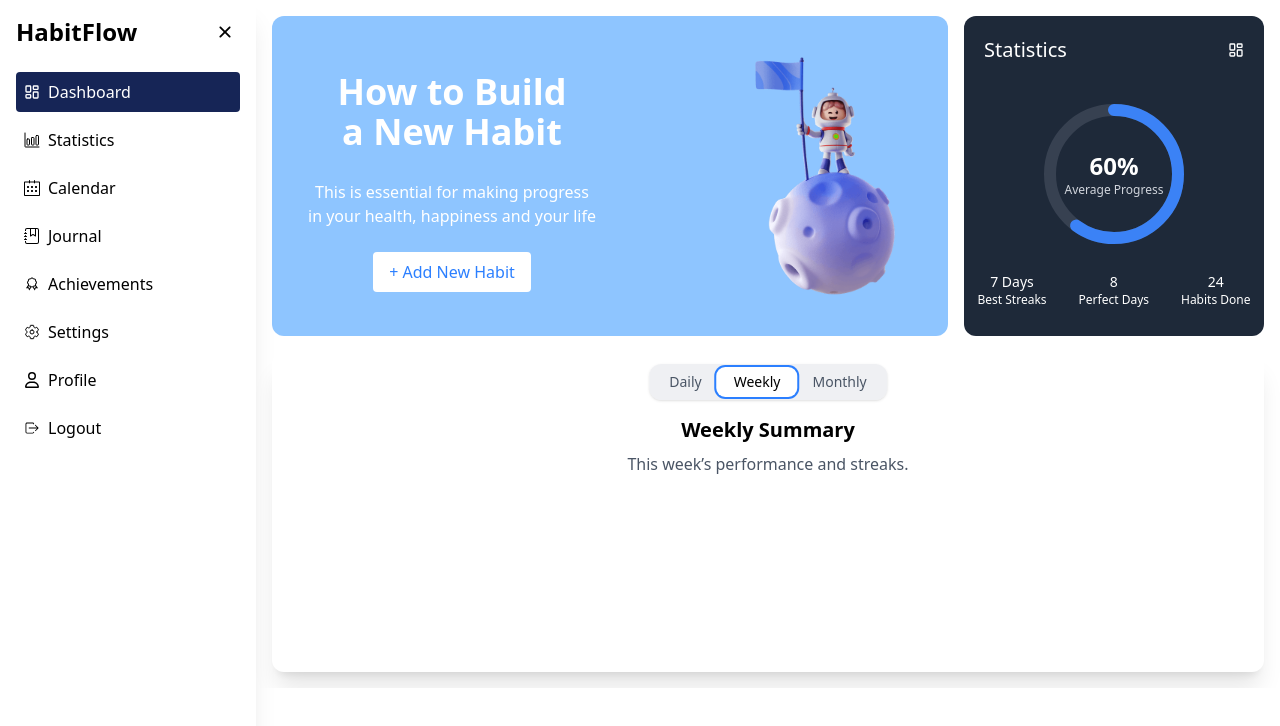
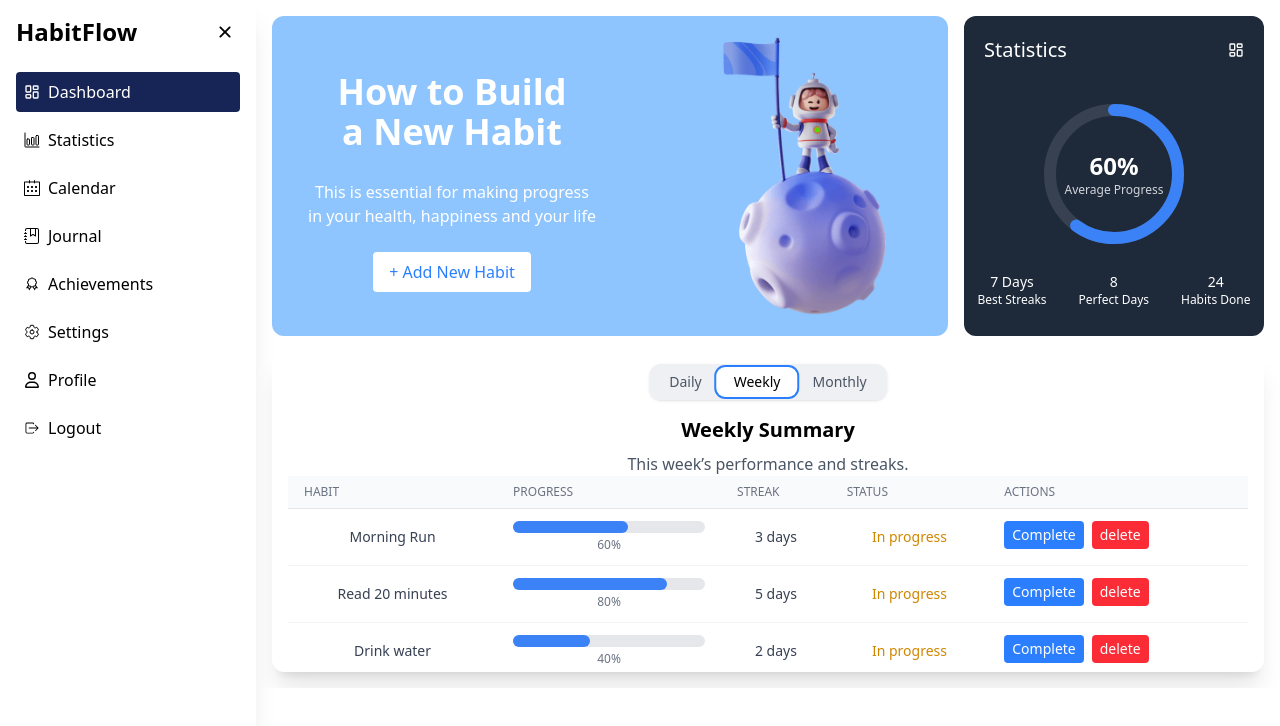
Before and after one commit to juliusmwas/NinjaFood, a React (Vite) app: page / in a window 1280 px wide. Both pictures are taken after a click on the tab "Weekly". Shown: the top 726 px of the page. Built offline with nearby package versions, Linux system fonts and the light colour scheme.

Commit message:
Finished the dashboard sidebar link contents

```diff
--- a/src/Components/pages/DashboardPage.jsx
+++ b/src/Components/pages/DashboardPage.jsx
@@ -11,6 +11,7 @@ function DashboardPage() {
     { id: 1, name: "Morning Run", progress: 60, streak: 3, completed: false },
     { id: 2, name: "Read 20 minutes", progress: 80, streak: 5, completed: false },
     { id: 3, name: "Drink water", progress: 40, streak: 2, completed: false },
+    { id: 4, name: "Drink water", progress: 40, streak: 2, completed: false },
   ];
   const [habits, setHabits] = useState(initialHabits);
 
@@ -29,17 +30,6 @@ function DashboardPage() {
     );
   };
 
-  // Update progress
-  const updateProgress = (id, value) => {
-    const v = Math.max(0, Math.min(100, value));
-    setHabits((prev) =>
-      prev.map((h) =>
-        h.id === id
-          ? { ...h, progress: v, completed: v >= 100 }
-          : h
-      )
-    );
-  };
 
   // Animate daily progress (right card)
   const getTarget = () => {
@@ -98,7 +88,7 @@ function DashboardPage() {
           <img
             src="/Colony.png"
             alt="Habit illustration"
-            className="h-60 object-contain"
+            className="h-70  object-contain"
           />
         </div>
 
@@ -212,17 +202,8 @@ function DashboardPage() {
                           >
                             {h.completed ? "Undo" : "Complete"}
                           </button>
-                          <button
-                            onClick={() => updateProgress(h.id, h.progress + 10)}
-                            className="px-2 py-1 rounded bg-gray-100 text-sm hover:bg-gray-200"
-                          >
-                            +10
-                          </button>
-                          <button
-                            onClick={() => updateProgress(h.id, h.progress - 10)}
-                            className="px-2 py-1 rounded bg-gray-100 text-sm hover:bg-gray-200"
-                          >
-                            -10
+                          <button className="px-2 py-1 rounded bg-red-500 text-sm text-white"                          >
+                            delete
                           </button>
                         </td>
                       </tr>
@@ -237,6 +218,57 @@ function DashboardPage() {
             <div className="text-center mt-6">
               <h2 className="text-xl font-bold mb-2">Weekly Summary</h2>
               <p className="text-gray-600">This week’s performance and streaks.</p>
+              <div className="overflow-x-auto max-h-[220px]">
+                <table className="min-w-full divide-y divide-gray-200">
+                  <thead className="bg-gray-50 sticky top-0">
+                    <tr>
+                      <th className="px-4 py-2 text-left text-xs font-medium text-gray-500 uppercase">Habit</th>
+                      <th className="px-4 py-2 text-left text-xs font-medium text-gray-500 uppercase">Progress</th>
+                      <th className="px-4 py-2 text-left text-xs font-medium text-gray-500 uppercase">Streak</th>
+                      <th className="px-4 py-2 text-left text-xs font-medium text-gray-500 uppercase">Status</th>
+                      <th className="px-4 py-2 text-left text-xs font-medium text-gray-500 uppercase">Actions</th>
+                    </tr>
+                  </thead>
+                  <tbody className="bg-white divide-y divide-gray-100">
+                    {habits.map((h) => (
+                      <tr key={h.id} className="hover:bg-gray-50">
+                        <td className="px-4 py-3 text-sm text-gray-700">{h.name}</td>
+                        <td className="px-4 py-3 w-56">
+                          <div className="bg-gray-200 rounded-full h-3 w-full">
+                            <div
+                              className="h-3 rounded-full transition-all duration-700"
+                              style={{
+                                width: mounted ? `${h.progress}%` : "0%",
+                                backgroundColor: h.completed ? "#10B981" : "#3B82F6",
+                              }}
+                            />
+                          </div>
+                          <div className="text-xs text-gray-500 mt-1">{h.progress}%</div>
+                        </td>
+                        <td className="px-4 py-3 text-sm text-gray-700">{h.streak} days</td>
+                        <td className="px-4 py-3 text-sm">
+                          {h.completed ? (
+                            <span className="text-green-600 font-medium">Completed</span>
+                          ) : (
+                            <span className="text-yellow-600 font-medium">In progress</span>
+                          )}
+                        </td>
+                        <td className="px-4 py-3 text-sm flex gap-2">
+                          <button
+                            onClick={() => toggleComplete(h.id)}
+                            className="px-2 py-1 rounded bg-blue-500 text-white text-sm hover:opacity-90"
+                          >
+                            {h.completed ? "Undo" : "Complete"}
+                          </button>
+                          <button className="px-2 py-1 rounded bg-red-500 text-sm text-white"                          >
+                            delete
+                          </button>
+                        </td>
+                      </tr>
+                    ))}
+                  </tbody>
+                </table>
+              </div>
             </div>
           )}
 
@@ -244,6 +276,57 @@ function DashboardPage() {
             <div className="text-center mt-6">
               <h2 className="text-xl font-bold mb-2">Monthly Trends</h2>
               <p className="text-gray-600">Your long-term progress and stats.</p>
+              <div className="overflow-x-auto max-h-[220px]">
+                <table className="min-w-full divide-y divide-gray-200">
+                  <thead className="bg-gray-50 sticky top-0">
+                    <tr>
+                      <th className="px-4 py-2 text-left text-xs font-medium text-gray-500 uppercase">Habit</th>
+                      <th className="px-4 py-2 text-left text-xs font-medium text-gray-500 uppercase">Progress</th>
+                      <th className="px-4 py-2 text-left text-xs font-medium text-gray-500 uppercase">Streak</th>
+                      <th className="px-4 py-2 text-left text-xs font-medium text-gray-500 uppercase">Status</th>
+                      <th className="px-4 py-2 text-left text-xs font-medium text-gray-500 uppercase">Actions</th>
+                    </tr>
+                  </thead>
+                  <tbody className="bg-white divide-y divide-gray-100">
+                    {habits.map((h) => (
+                      <tr key={h.id} className="hover:bg-gray-50">
+                        <td className="px-4 py-3 text-sm text-gray-700">{h.name}</td>
+                        <td className="px-4 py-3 w-56">
+                          <div className="bg-gray-200 rounded-full h-3 w-full">
+                            <div
+                              className="h-3 rounded-full transition-all duration-700"
+                              style={{
+                                width: mounted ? `${h.progress}%` : "0%",
+                                backgroundColor: h.completed ? "#10B981" : "#3B82F6",
+                              }}
+                            />
+                          </div>
+                          <div className="text-xs text-gray-500 mt-1">{h.progress}%</div>
+                        </td>
+                        <td className="px-4 py-3 text-sm text-gray-700">{h.streak} days</td>
+                        <td className="px-4 py-3 text-sm">
+                          {h.completed ? (
+                            <span className="text-green-600 font-medium">Completed</span>
+                          ) : (
+                            <span className="text-yellow-600 font-medium">In progress</span>
+                          )}
+                        </td>
+                        <td className="px-4 py-3 text-sm flex gap-2">
+                          <button
+                            onClick={() => toggleComplete(h.id)}
+                            className="px-2 py-1 rounded bg-blue-500 text-white text-sm hover:opacity-90"
+                          >
+                            {h.completed ? "Undo" : "Complete"}
+                          </button>
+                          <button className="px-2 py-1 rounded bg-red-500 text-sm text-white"                          >
+                            delete
+                          </button>
+                        </td>
+                      </tr>
+                    ))}
+                  </tbody>
+                </table>
+              </div>
             </div>
           )}
         </div>
--- a/src/Components/pages/StatisticsPage.jsx
+++ b/src/Components/pages/StatisticsPage.jsx
@@ -1,4 +1,65 @@
+import { IoBarChart } from "react-icons/io5";
+import { FaRegCalendarCheck } from "react-icons/fa6";
+import { IoIosFlame } from "react-icons/io";
+
 function StatisticsPage() {
-  return <h1 className="text-2xl font-bold">Statistics Page</h1>;
+  return (
+    <div className="max-w-[1000px] mx-auto p-6">
+      {/* ===== Top Overview Cards ===== */}
+      <div className="grid grid-cols-2 md:grid-cols-4 gap-4 mb-6">
+        <div className="bg-blue-100 rounded-xl p-4 text-center">
+          <h2 className="text-xl font-bold">5</h2>
+          <p className="text-sm text-gray-600">Total Habits</p>
+        </div>
+        <div className="bg-green-100 rounded-xl p-4 text-center">
+          <h2 className="text-xl font-bold">72%</h2>
+          <p className="text-sm text-gray-600">Avg Completion</p>
+        </div>
+        <div className="bg-purple-100 rounded-xl p-4 text-center">
+          <h2 className="text-xl font-bold">14</h2>
+          <p className="text-sm text-gray-600">Longest Streak</p>
+        </div>
+        <div className="bg-yellow-100 rounded-xl p-4 text-center">
+          <h2 className="text-xl font-bold">4</h2>
+          <p className="text-sm text-gray-600">Streak Today</p>
+        </div>
+      </div>
+
+      {/* ===== Middle Charts Section (placeholders for now) ===== */}
+      <div className="grid grid-cols-1 md:grid-cols-2 gap-6 mb-6">
+        <div className="bg-white rounded-xl p-6 shadow-md">
+          <h3 className="font-semibold flex items-center gap-2 mb-2">
+            <FaRegCalendarCheck /> Progress Over Time
+          </h3>
+          <div className="h-48 flex items-center justify-center text-gray-400">
+            [ Line Chart goes here ]
+          </div>
+        </div>
+
+        <div className="bg-white rounded-xl p-6 shadow-md">
+          <h3 className="font-semibold flex items-center gap-2 mb-2">
+            <IoBarChart /> Habit Comparison
+          </h3>
+          <div className="h-48 flex items-center justify-center text-gray-400">
+            [ Bar Chart goes here ]
+          </div>
+        </div>
+      </div>
+
+      {/* ===== Bottom Insights ===== */}
+      <div className="bg-white rounded-xl p-6 shadow-md">
+        <h3 className="font-semibold flex items-center gap-2 mb-4">
+          <IoIosFlame /> Insights & Highlights
+        </h3>
+        <ul className="space-y-2 text-gray-700">
+          <li>✅ Best Habit: Reading (90% consistency)</li>
+          <li>⚠️ Weakest Habit: Meditation (40% consistency)</li>
+          <li>🏆 Milestone: 100 habits completed</li>
+          <li>🔥 Current streak: 4 days</li>
+        </ul>
+      </div>
+    </div>
+  );
 }
+
 export default StatisticsPage;
```
